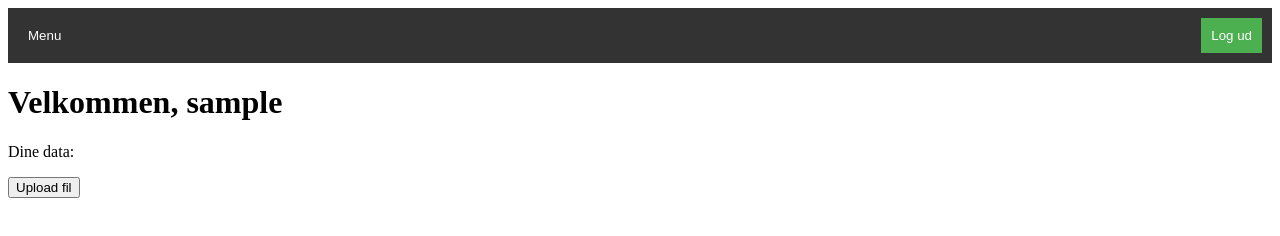
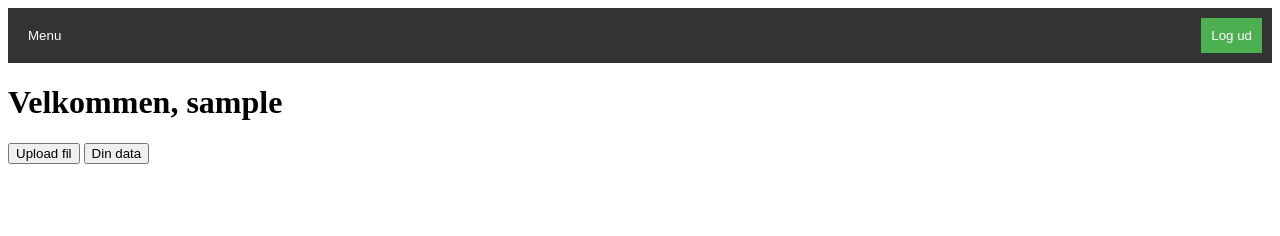
Before and after one commit to LilleCerebellum/Design-Build, a plain HTML site: page userdata.html in a window 1280 px wide. Drawn offline with Linux system fonts and the light colour scheme; sample sign-in values are in the browser's storage.

Commit message:
Lavet kanp til user, så ddde kan upload ders data

```diff
--- a/userdata.html
+++ b/userdata.html
@@ -9,18 +9,16 @@
         addNavbar();
     </script>
     <h1>Velkommen, <span id="username"></span></h1>
-    <p>Dine data: <span id="data"></span></p>
     <button onclick="location.href='Upload.html'">Upload fil</button>
+    <button onclick="location.href='viewdata.html'">Din data</button>
     <script>
         const username = sessionStorage.getItem("username");
-        const data = sessionStorage.getItem("data");
 
         if (!username) {
             alert("Du er ikke logget ind!");
             window.location.href = "login.html";
         } else {
             document.getElementById("username").textContent = username;
-            document.getElementById("data").textContent = data;
         }
 
         function logout() {
```
